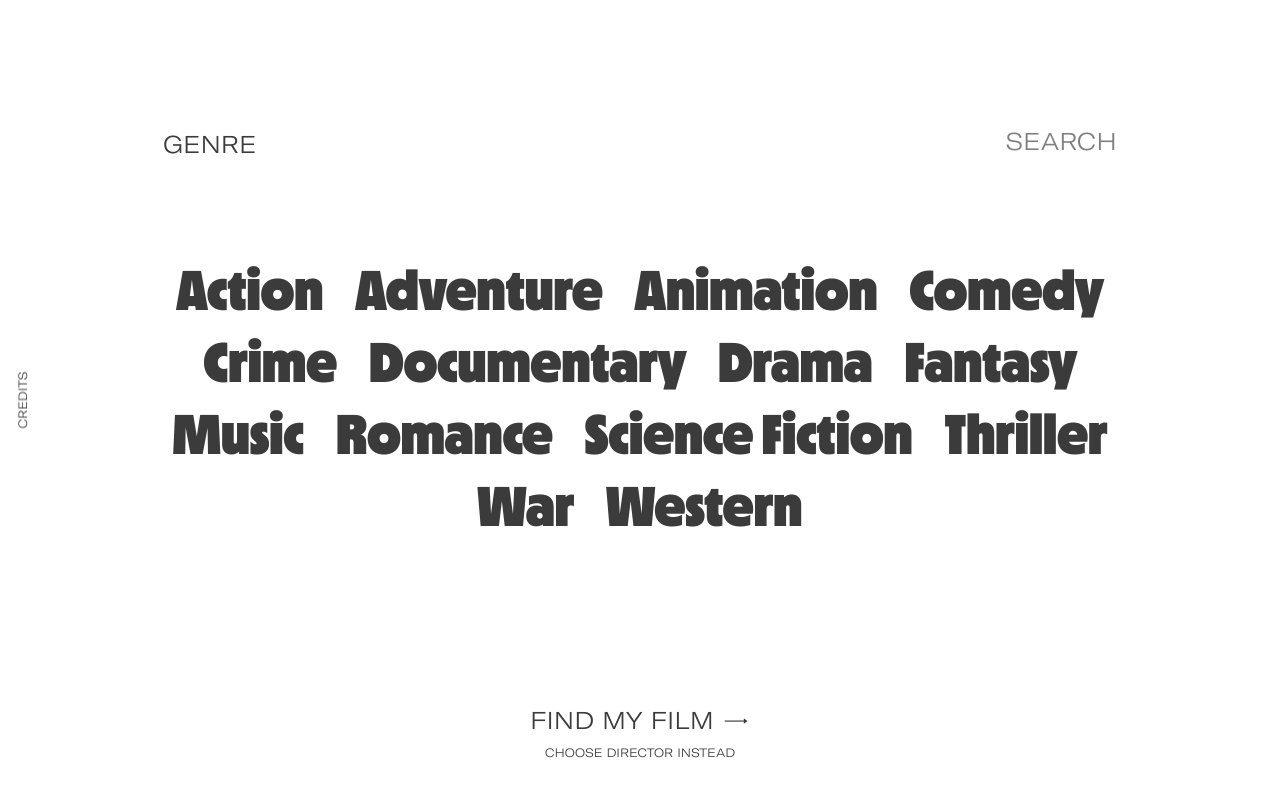
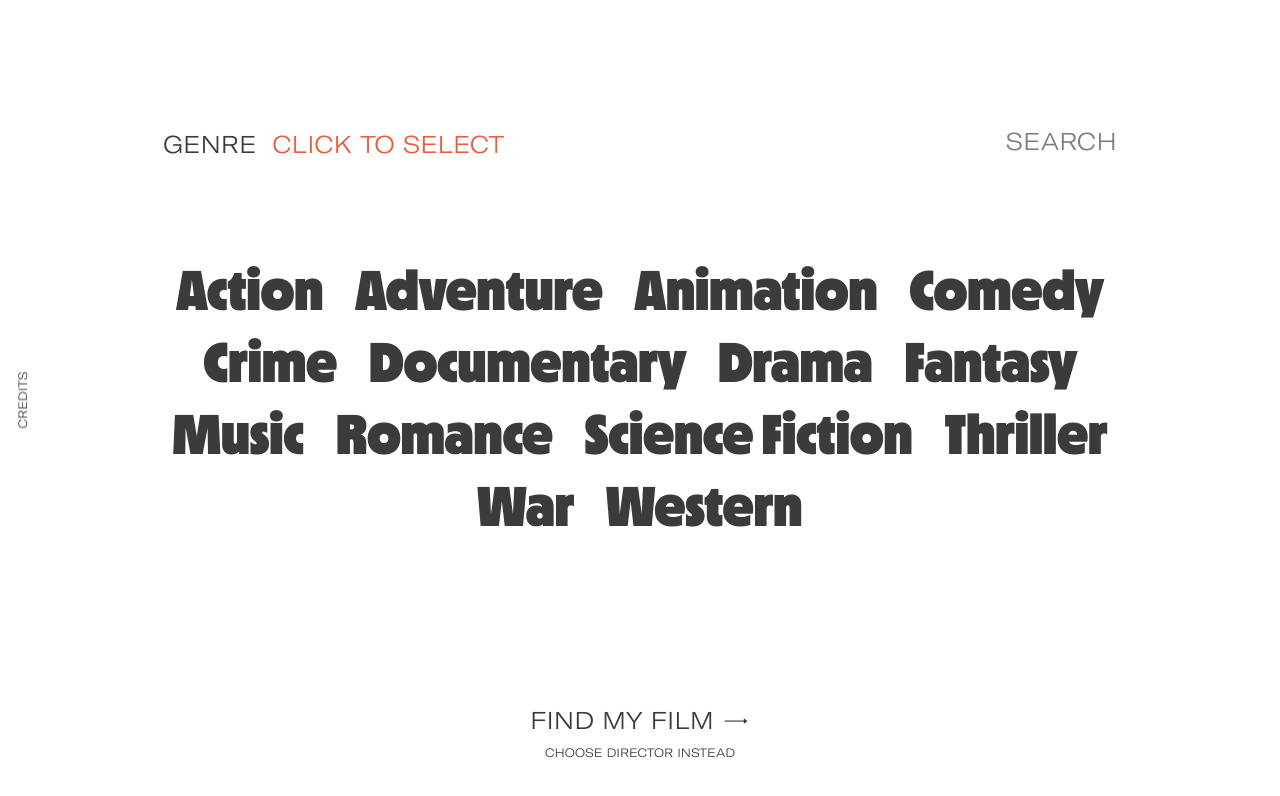
Before and after one commit to jthawme/watchfilms, a React (Create React App) app: page /filter in a window 1280 px wide. Shown: the top 796 px of the page. Built offline with nearby package versions, Linux system fonts and the light colour scheme.

Commit message:
fix: made selecting more obvious

```diff
--- a/src/components/FilterPage/FilterPage.module.scss
+++ b/src/components/FilterPage/FilterPage.module.scss
@@ -179,7 +179,7 @@
     &::before {
       position: absolute;
 
-      top: calc(50% + var(--size-unit-1));
+      bottom: 0;
       left: calc(var(--size-unit-2) * -1);
 
       width: calc(100% + var(--size-unit-4));
@@ -210,6 +210,10 @@
 
   input:checked ~ span::before {
     transform: scaleX(1);
+  }
+
+  input:checked ~ span {
+    color: var(--color-accent);
   }
 }
 
--- a/src/components/FilterPage/FilterSection.tsx
+++ b/src/components/FilterPage/FilterSection.tsx
@@ -80,10 +80,12 @@ const FilterSection: React.FC<FilterSectionProps> = ({
       <header className={styles.header}>
         <h2 className={styles.title}>{title}</h2>
         <div className={styles.middle}>
-          {selected.length > 0 && (
+          {selected.length > 0 ? (
             <span className={styles.selectedTitle}>
               {selected.length} selected
             </span>
+          ) : (
+            <span className={styles.selectedTitle}>Click to select</span>
           )}
         </div>
         <div className={styles.filter}>
```
